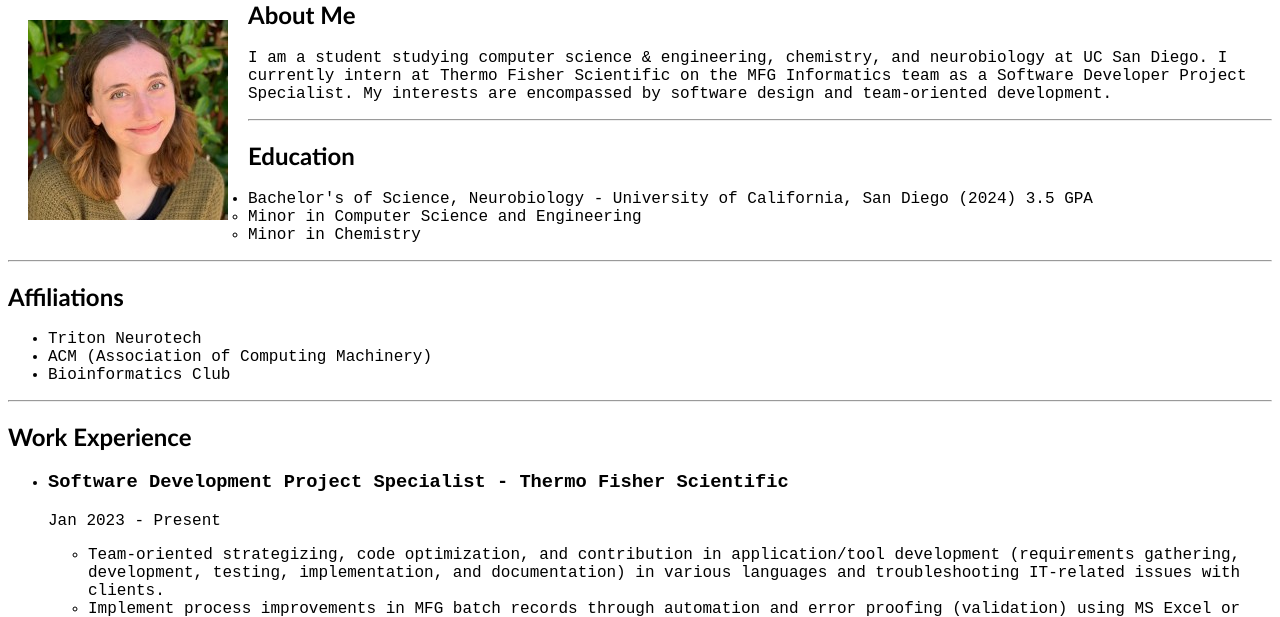
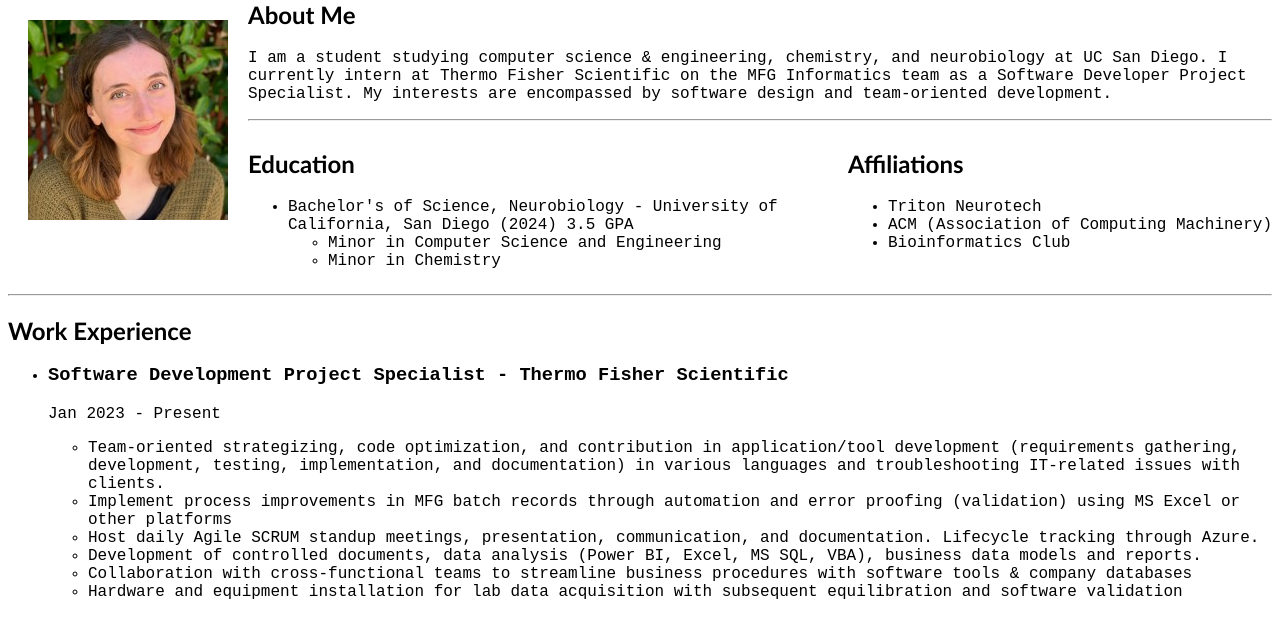
Before and after one commit to claireandolina/resume, a plain HTML site: page index.html in a window 1280 px wide. Shown: the part 109-726 px from the top of the page. Drawn offline with Linux system fonts and the light colour scheme.

Commit message:
Education and Affiliations sections merged into one grid display

```diff
--- a/index.html
+++ b/index.html
@@ -22,6 +22,8 @@
     <h2 id="about">About Me</h2>
     <p>I am a student studying computer science & engineering, chemistry, and neurobiology at UC San Diego. I currently intern at Thermo Fisher Scientific on the MFG Informatics team as a Software Developer Project Specialist. My interests are encompassed by software design and team-oriented development.</p>
     <hr />
+    <div id="edandclubs">
+        <div class="edudiv">
             <h2 id="edu">Education</h2>
             <ul>
                 <li>Bachelor's of Science, Neurobiology - University of California, San Diego (2024) 3.5 GPA</li>
@@ -30,13 +32,16 @@
                     <li>Minor in Chemistry</li>
                 </ul>
             </ul>
-    <hr />
+        </div>
+        <div class="clubdiv">
             <h2 id="clubs">Affiliations</h2>
             <ul>
                 <li>Triton Neurotech</li>
                 <li>ACM (Association of Computing Machinery)</li>
                 <li>Bioinformatics Club</li>
             </ul>
+        </div>
+    </div>
     <hr />
     <h2 id="exp">Work Experience</h2>
     <ul>
--- a/style.css
+++ b/style.css
@@ -17,3 +17,13 @@ h1,h2,#navbar {
 p,li {
     font-family:'Courier New', Courier, monospace;
 }
+
+#edandclubs{
+    display:grid;
+    grid-template-columns: auto auto;
+    grid-template-rows:auto auto;
+}
+
+.edudiv .clubdiv{
+    max-width:50vw;
+}
```
Lines whose indentation alone changed are shown as unchanged.
